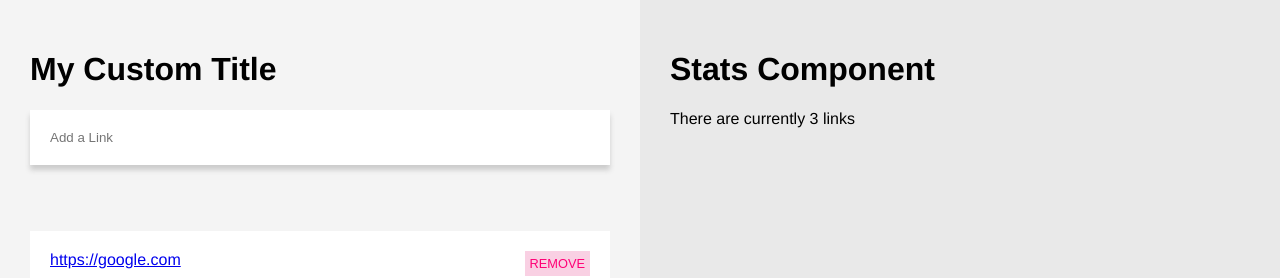
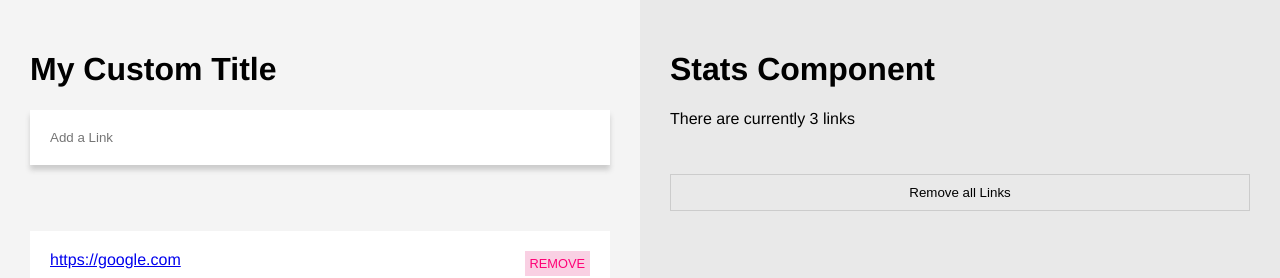
Before and after one commit to SimasDei/vuex-two, a Vue app: page / in a window 1280 px wide. Shown: the top 278 px of the page. Built offline with nearby package versions, Linux system fonts and the light colour scheme.

Commit message:
add remove all action

```diff
--- a/src/components/Stats.vue
+++ b/src/components/Stats.vue
@@ -2,16 +2,31 @@
   <div class="stats">
     <h1>Stats Component</h1>
     <p>There are currently {{ countLinks }} links</p>
+    <button @click="removeAllLinks">Remove all Links</button>
+    <p>{{ msg }}</p>
   </div>
 </template>
-
 <script>
-import { mapGetters } from "vuex";
+import { mapGetters, mapMutations, mapActions } from "vuex";
 
 export default {
   name: "Stats",
+  data() {
+    return {
+      msg: ""
+    };
+  },
   computed: {
     ...mapGetters(["countLinks"])
+  },
+  methods: {
+    ...mapMutations(["REMOVE_ALL"]),
+    ...mapActions(["removeAll"]),
+    removeAllLinks() {
+      this.removeAll().then(() => {
+        this.msg = "Links have been removed o/";
+      });
+    }
   }
 };
 </script>
@@ -31,4 +46,13 @@ li {
 a {
   color: #42b983;
 }
+button {
+  padding: 10px;
+  margin-top: 30px;
+  width: 100%;
+  background: none;
+  border: 1px solid #ccc;
+  outline: 0;
+  cursor: pointer;
+}
 </style>
```
